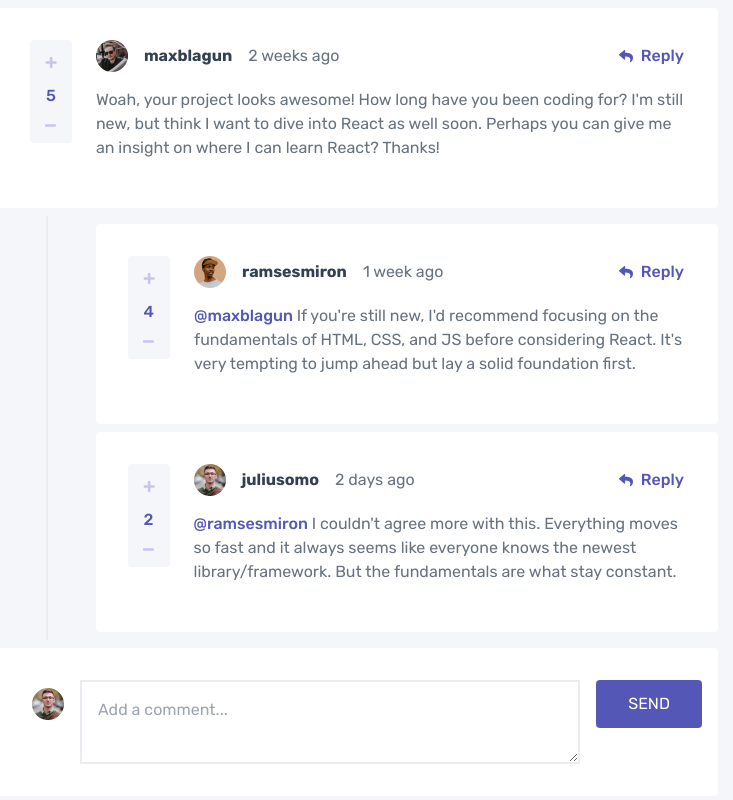
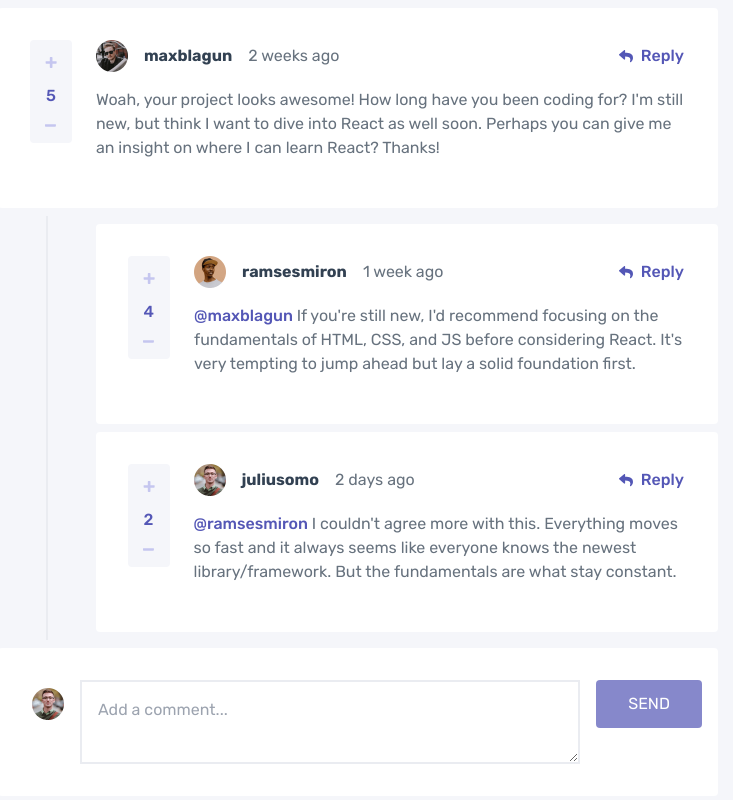
Before and after one commit to aweliego/interactive-comments-section, a React (Vite) app: page / in a window 1280 px wide. Shown: the part 256-1056 px from the top of the page, without its empty margins (282-1015 px from the left). Built offline with nearby package versions, Linux system fonts and the light colour scheme.

Commit message:
Add submit button disabled state

```diff
--- a/src/components/NewCommentForm.tsx
+++ b/src/components/NewCommentForm.tsx
@@ -3,24 +3,26 @@ import { CurrentUserMeta } from '../types'
 import { useState } from 'react'
 
 const NewCommentForm: React.FC<CurrentUserMeta> = ({ image, username, action, handleHideNewCommentForm }) => {
+    const [disabled, setDisabled] = useState<boolean>(true)
     const [newCommentContent, setNewCommentContent] = useState<string>('')
     const [commentsList, setCommentsList] = useState<any>([])
     // console.log('commentsList: ', commentsList)
 
-
     const handleSubmit = (e: React.MouseEvent<HTMLButtonElement, MouseEvent>): void => {
         e.preventDefault()
-        if (newCommentContent.trim() !== "" && newCommentContent.trim() !== "\n") {
-            const newComment = { id: Date.now(), newCommentContent, createdAt: 'now', score: 0, image, username }
-            setCommentsList([...commentsList, newComment])
-            setNewCommentContent('')
-            handleHideNewCommentForm && handleHideNewCommentForm()
-        }
+        const newComment = { id: Date.now(), newCommentContent, createdAt: 'now', score: 0, image, username }
+        setCommentsList([...commentsList, newComment])
+        setNewCommentContent('')
+        setDisabled(true)
+        handleHideNewCommentForm && handleHideNewCommentForm()
         return undefined
     }
 
     const handleChange = (e: React.ChangeEvent<HTMLTextAreaElement>): void => {
         setNewCommentContent(e.target.value)
+        if (e.target.value.trim() !== "" && e.target.value.trim() !== "\n") {
+            setDisabled(false)
+        }
     }
 
     const updateButtonText = (action: string): string => {
@@ -45,8 +47,9 @@ const NewCommentForm: React.FC<CurrentUserMeta> = ({ image, username, action, ha
                 src={image?.png}
                 alt="user-icon"
                 className='w-8 justify-self-start md:justify-self-end row-start-2 col-start-1 col-span-1 md:row-start-1 md:row-span-1' />
-            <button className='px-8 py-3 rounded bg-primary-blue-moderate text-white hover:bg-primary-blue-light justify-self-end row-start-2 col-start-3 md:row-start-1 md:row-span-1 md:col-start-3 md:col-span-1'
+            <button className={`px-8 py-3 rounded  bg-primary-blue-moderate text-white ${disabled ? 'cursor-not-allowed opacity-70' : ' opacity-100 hover:bg-primary-blue-light cursor-pointer'} justify-self-end row-start-2 col-start-3 md:row-start-1 md:row-span-1 md:col-start-3 md:col-span-1`}
                 type='submit'
+                disabled={disabled}
                 onClick={handleSubmit}>
                 {action && updateButtonText(action)}
             </button>
```
